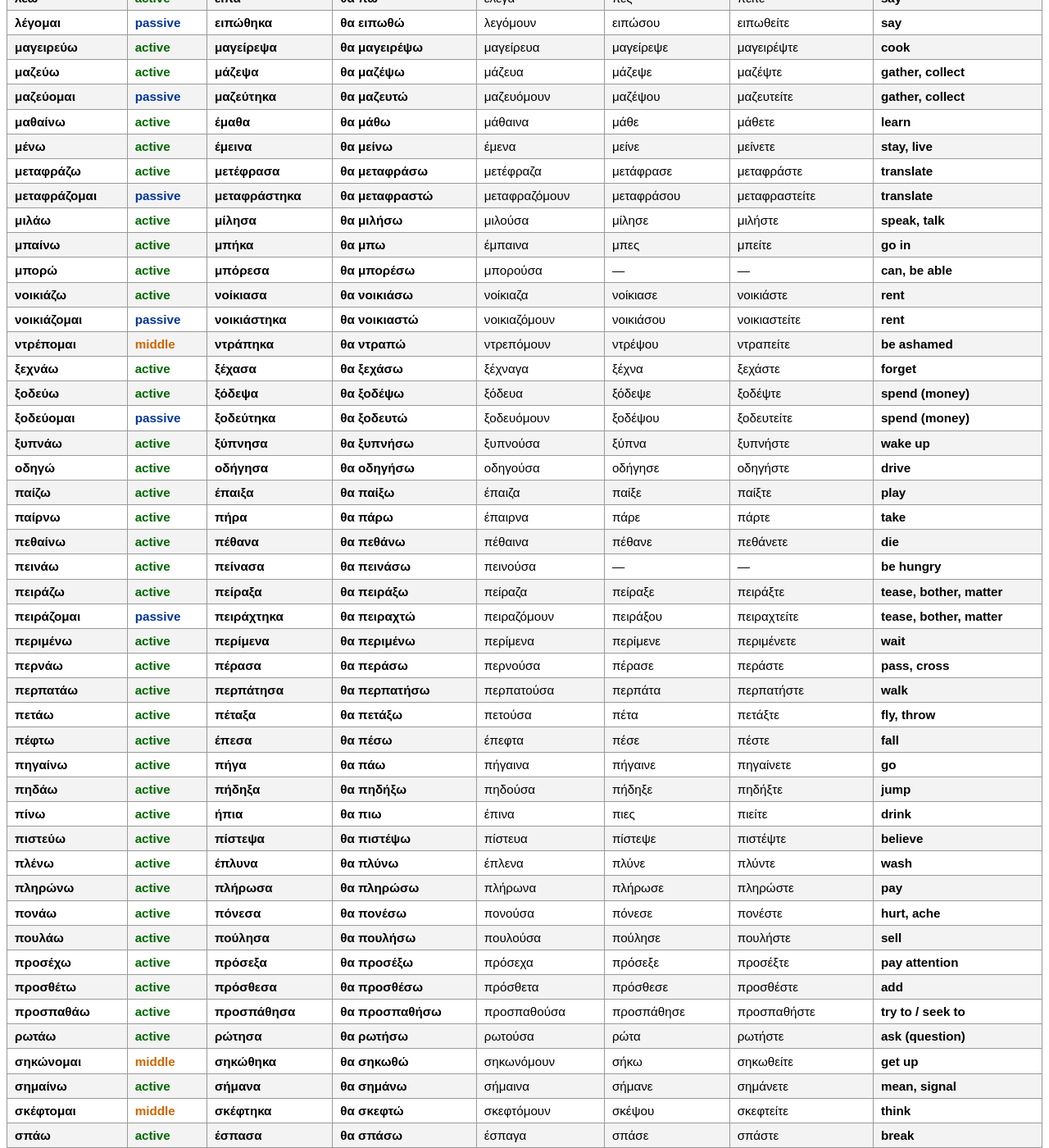
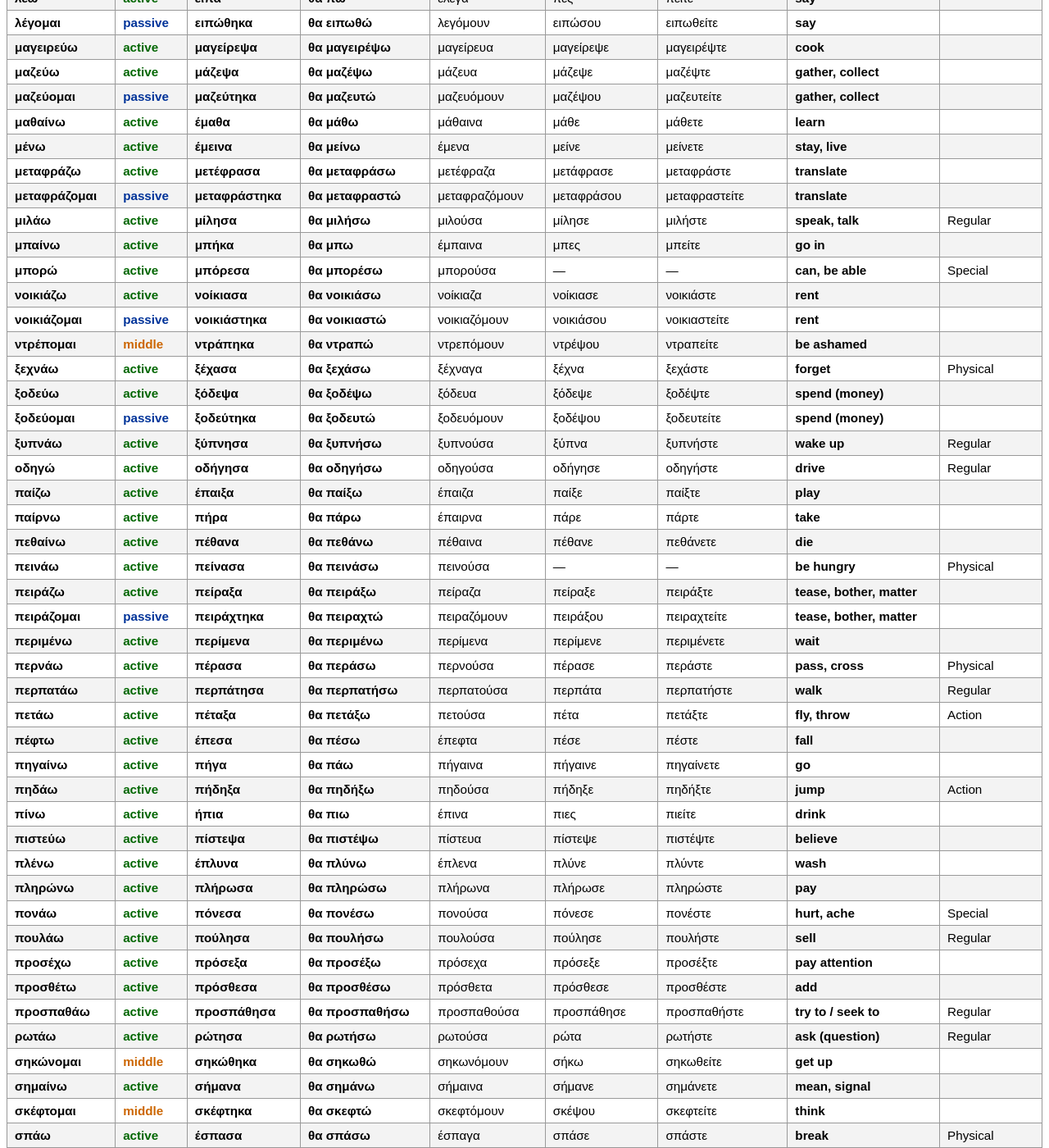
Before and after one commit to audetto/greek, a Jekyll site: the page built from verbs.md, in a window 1280 px wide and 1400 px high, scrolled down 2460 px. Shown: the whole window at 82% size. Built offline with Jekyll 4.4.1, drawn with Linux system fonts in a browser that asks for light colours; some of the changed text lies outside the part shown.

Commit message:
Add 2nd conjugation mnemonic category.
Signed-off-by: Andrea Odetti <mariofutire@gmail.com>

```diff
--- a/_data/verbs.yml
+++ b/_data/verbs.yml
@@ -124,6 +124,7 @@
 - lemma: σταματάω
   sort_key: σταματαω
   meaning: stop
+  category: Regular
   voices:
     active:
       present: σταματάω
@@ -163,6 +164,7 @@
 - lemma: πεινάω
   sort_key: πειναω
   meaning: be hungry
+  category: Physical
   voices:
     active:
       present: πεινάω
@@ -202,6 +204,7 @@
 - lemma: αγαπάω
   sort_key: αγαπαω
   meaning: love
+  category: Regular
   voices:
     active:
       present: αγαπάω
@@ -293,6 +296,7 @@
 - lemma: ρωτάω
   sort_key: ρωταω
   meaning: ask (question)
+  category: Regular
   voices:
     active:
       present: ρωτάω
@@ -306,6 +310,7 @@
 - lemma: απαντάω
   sort_key: απανταω
   meaning: answer
+  category: Regular
   voices:
     active:
       present: απαντάω
@@ -319,6 +324,7 @@
 - lemma: οδηγώ
   sort_key: οδηγω
   meaning: drive
+  category: Regular
   voices:
     active:
       present: οδηγώ
@@ -332,6 +338,7 @@
 - lemma: περπατάω
   sort_key: περπαταω
   meaning: walk
+  category: Regular
   voices:
     active:
       present: περπατάω
@@ -345,6 +352,7 @@
 - lemma: κοιτάζω
   sort_key: κοιταζω
   meaning: look
+  category: Action
   voices:
     active:
       present: κοιτάζω
@@ -358,6 +366,7 @@
 - lemma: βοηθάω
   sort_key: βοηθαω
   meaning: help
+  category: Regular
   voices:
     active:
       present: βοηθάω
@@ -436,6 +445,7 @@
 - lemma: διψάω
   sort_key: διψαω
   meaning: be thirsty
+  category: Physical
   voices:
     active:
       present: διψάω
@@ -462,6 +472,7 @@
 - lemma: συγχωράω
   sort_key: συγχωραω
   meaning: forgive
+  category: Special
   voices:
     active:
       present: συγχωράω
@@ -475,6 +486,7 @@
 - lemma: ανησυχώ
   sort_key: ανησυχω
   meaning: worry
+  category: Regular
   voices:
     active:
       present: ανησυχώ
@@ -501,6 +513,7 @@
 - lemma: συμφωνώ
   sort_key: συμφωνω
   meaning: agree
+  category: Regular
   voices:
     active:
       present: συμφωνώ
@@ -566,6 +579,7 @@
 - lemma: μπορώ
   sort_key: μπορω
   meaning: can, be able
+  category: Special
   voices:
     active:
       present: μπορώ
@@ -631,6 +645,7 @@
 - lemma: κρατάω
   sort_key: κραταω
   meaning: hold, keep
+  category: Regular
   voices:
     active:
       present: κρατάω
@@ -657,6 +672,7 @@
 - lemma: πετάω
   sort_key: πεταω
   meaning: fly, throw
+  category: Action
   voices:
     active:
       present: πετάω
@@ -691,6 +707,7 @@
 - lemma: τραγουδάω
   sort_key: τραγουδαω
   meaning: sing
+  category: Regular
   voices:
     active:
       present: τραγουδάω
@@ -730,6 +747,7 @@
 - lemma: φυσάω
   sort_key: φυσαω
   meaning: blow (wind)
+  category: Action
   voices:
     active:
       present: φυσάω
@@ -743,6 +761,7 @@
 - lemma: ξυπνάω
   sort_key: ξυπναω
   meaning: wake up
+  category: Regular
   voices:
     active:
       present: ξυπνάω
@@ -808,6 +827,7 @@
 - lemma: αφαιρώ
   sort_key: αφαιρω
   meaning: remove
+  category: Special
   voices:
     active:
       present: αφαιρώ
@@ -834,6 +854,7 @@
 - lemma: αργώ
   sort_key: αργω
   meaning: be late
+  category: Regular
   voices:
     active:
       present: αργώ
@@ -847,6 +868,7 @@
 - lemma: συναντάω
   sort_key: συνανταω
   meaning: meet
+  category: Regular
   voices:
     active:
       present: συναντάω
@@ -938,6 +960,7 @@
 - lemma: γελάω
   sort_key: γελαω
   meaning: laugh
+  category: Physical
   voices:
     active:
       present: γελάω
@@ -951,6 +974,7 @@
 - lemma: κρεμάω
   sort_key: κρεμαω
   meaning: hang
+  category: Physical
   voices:
     active:
       present: κρεμάω
@@ -964,6 +988,7 @@
 - lemma: φοράω
   sort_key: φοραω
   meaning: wear
+  category: Special
   voices:
     active:
       present: φοράω
@@ -977,6 +1002,7 @@
 - lemma: γερνάω
   sort_key: γερναω
   meaning: grow old
+  category: Physical
   voices:
     active:
       present: γερνάω
@@ -990,6 +1016,7 @@
 - lemma: καλώ
   sort_key: καλω
   meaning: call, invite
+  category: Special
   voices:
     active:
       present: καλώ
@@ -1003,6 +1030,7 @@
 - lemma: συζητάω
   sort_key: συζηταω
   meaning: discuss
+  category: Regular
   voices:
     active:
       present: συζητάω
@@ -1042,6 +1070,7 @@
 - lemma: χαλάω
   sort_key: χαλαω
   meaning: ruin, break
+  category: Physical
   voices:
     active:
       present: χαλάω
@@ -1081,6 +1110,7 @@
 - lemma: προσπαθάω
   sort_key: προσπαθαω
   meaning: try to / seek to
+  category: Regular
   voices:
     active:
       present: προσπαθάω
@@ -1120,6 +1150,7 @@
 - lemma: ζητάω
   sort_key: ζηταω
   meaning: ask
+  category: Regular
   voices:
     active:
       present: ζητάω
@@ -1258,6 +1289,7 @@
 - lemma: ξεχνάω
   sort_key: ξεχναω
   meaning: forget
+  category: Physical
   voices:
     active:
       present: ξεχνάω
@@ -1284,6 +1316,7 @@
 - lemma: μιλάω
   sort_key: μιλαω
   meaning: speak, talk
+  category: Regular
   voices:
     active:
       present: μιλάω
@@ -1344,6 +1377,7 @@
 - lemma: πουλάω
   sort_key: πουλαω
   meaning: sell
+  category: Regular
   voices:
     active:
       present: πουλάω
@@ -1370,6 +1404,7 @@
 - lemma: ζω
   sort_key: ζω
   meaning: live
+  category: Regular
   voices:
     active:
       present: ζω
@@ -1417,6 +1452,7 @@
 - lemma: πονάω
   sort_key: ποναω
   meaning: hurt, ache
+  category: Special
   voices:
     active:
       present: πονάω
@@ -1532,6 +1568,7 @@
 - lemma: εξηγώ
   sort_key: εξηγω
   meaning: explain
+  category: Regular
   voices:
     active:
       present: εξηγώ
@@ -1587,6 +1624,7 @@
 - lemma: λειτουργάω
   sort_key: λειτουργαω
   meaning: function, operate
+  category: Regular
   voices:
     active:
       present: λειτουργάω
@@ -1626,6 +1664,7 @@
 - lemma: τραβάω
   sort_key: τραβαω
   meaning: pull
+  category: Action
   voices:
     active:
       present: τραβάω
@@ -1652,6 +1691,7 @@
 - lemma: πηδάω
   sort_key: πηδαω
   meaning: jump
+  category: Action
   voices:
     active:
       present: πηδάω
@@ -1665,6 +1705,7 @@
 - lemma: κολυμπάω
   sort_key: κολυμπαω
   meaning: swim
+  category: Regular
   voices:
     active:
       present: κολυμπάω
@@ -1699,6 +1740,7 @@
 - lemma: σπάω
   sort_key: σπαω
   meaning: break
+  category: Physical
   voices:
     active:
       present: σπάω
@@ -1764,6 +1806,7 @@
 - lemma: φιλάω
   sort_key: φιλαω
   meaning: kiss
+  category: Regular
   voices:
     active:
       present: φιλάω
@@ -1811,6 +1854,7 @@
 - lemma: διαρκώ
   sort_key: διαρκω
   meaning: last (time)
+  category: Special
   voices:
     active:
       present: διαρκώ
@@ -1884,6 +1928,7 @@
 - lemma: περνάω
   sort_key: περναω
   meaning: pass, cross
+  category: Physical
   voices:
     active:
       present: περνάω
--- a/verbs.md
+++ b/verbs.md
@@ -18,6 +18,7 @@ title: Νεοελληνικά ρήματα
       <th onclick="sortTable(5)">Προστ. (Εν.) <span class="no-print">&#x21C5;</span></th>
       <th onclick="sortTable(6)">Προστ. (Πληθ.) <span class="no-print">&#x21C5;</span></th>
       <th onclick="sortTable(7)">Σημασία <span class="no-print">&#x21C5;</span></th>
+      <th onclick="sortTable(8)">Κατηγορία <span class="no-print">&#x21C5;</span></th>
     </tr>
   </thead>
   <tbody>
@@ -35,6 +36,7 @@ title: Νεοελληνικά ρήματα
       <td>{{ v.imperative.singular | default: "" }}</td>
       <td>{{ v.imperative.plural | default: "" }}</td>
       <td>{{ verb.meaning }}</td>
+      <td>{{ verb.category | default: "" }}</td>
     </tr>
   {% endfor %}
 {% endfor %}
```
